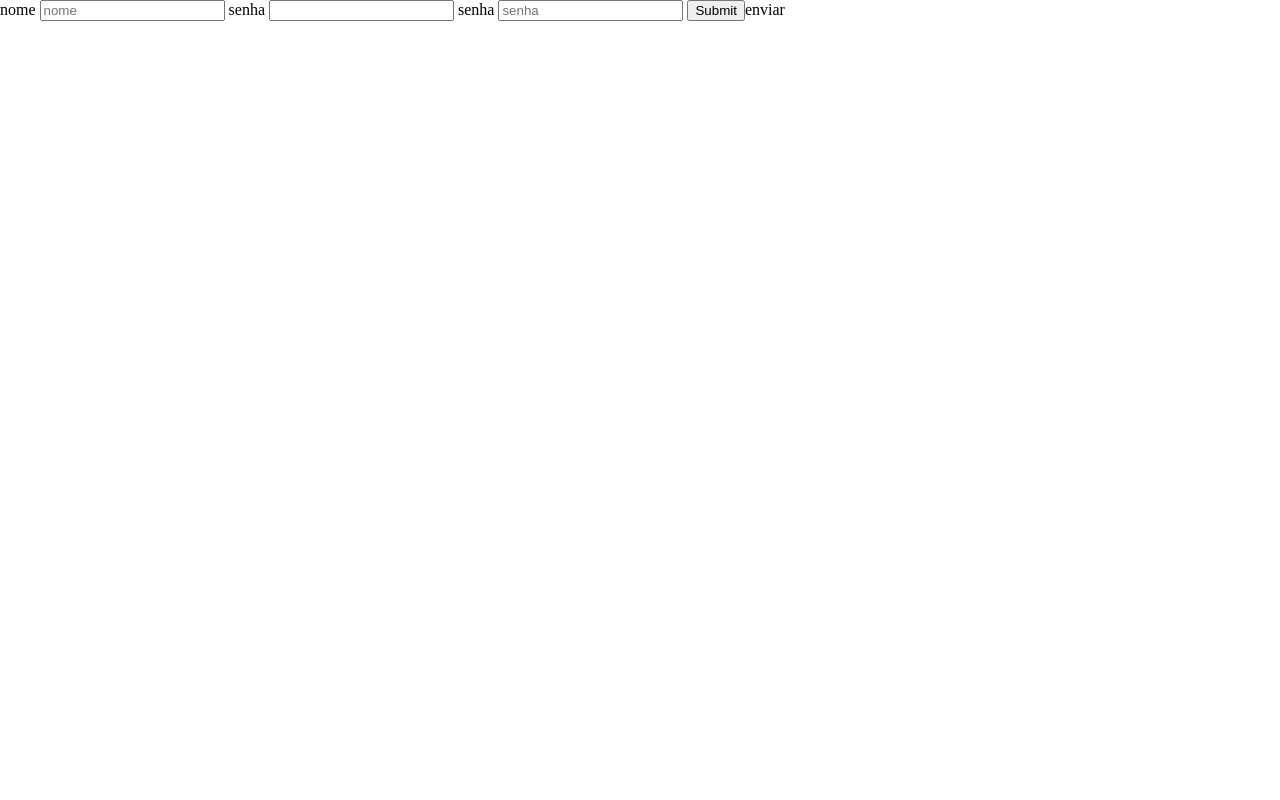
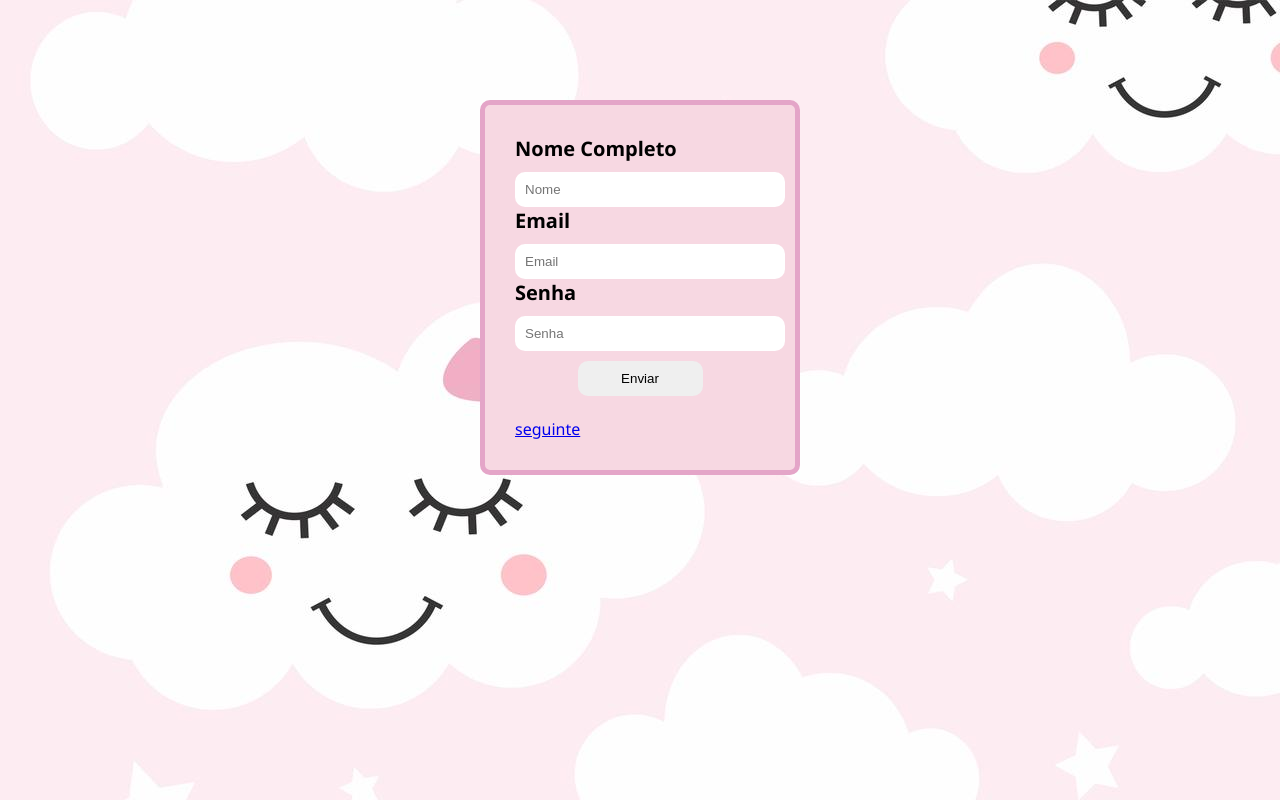
Before and after one commit to nathy20/thyfanni, a plain HTML site: page loja-site/formulario.html in a window 1280 px wide. Drawn offline with Linux system fonts and the light colour scheme.

Commit message:
aula dia 12

```diff
--- a/loja-site/formulario.html
+++ b/loja-site/formulario.html
@@ -5,25 +5,35 @@
     <meta charset="UTF-8">
     <meta http-equiv="X-UA-Compatible" content="IE=edge">
     <meta name="viewport" content="width=device-width, initial-scale=1.0">
-    <link rel="stylesheet" href="style.css">
+    <link rel="stylesheet" href="novo.style.css">
     <title>Document</title>
 
 </head>
 <body>
 
+
+
+
 <form action="" method="post">
 
-    <label for="nome">nome </label>
-    <input type="text"  placeholder="nome">
+    <label for="nome">Nome Completo </label>
+    <input type="text"  placeholder="Nome"> <br>
 
-    <label for="nome"> senha</label>
-    <input type="email" name="" id="">
+    <label for="nome"> Email</label>
+    <input type="email" placeholder="Email" id=""><br>
 
-    <label for="passoword"> senha </label>
-    <input type="text"  placeholder="senha">
+    <label for="passoword"> Senha </label>
+    <input type="text"  placeholder="Senha"><br>
 
 
-    <input type="submit">enviar </input>
+    <button  type="submit" >  Enviar </button> <br>
+
+    <div>
+        <a href="index.html">seguinte </a>
+
+    </div>
+
+
 
 
 
--- /dev/null
+++ b/loja-site/novo.style.css
@@ -0,0 +1,49 @@
+body{
+     margin: 0;
+    padding:0;
+    background-color:  mistyrose;
+    font-family:'Segoe UI', Tahoma, Geneva, Verdana, sans-serifS;
+    background-image: url( /sonho.jpg)
+
+
+}
+form{
+
+    background-color:   rgb(247, 216, 226);
+    width: 250px;
+    margin: auto;
+    padding: 30px;
+    border:5px rgb(228, 165, 200)  solid;
+    margin-top: 100px;
+    border-radius: 10px;
+
+
+
+
+
+}
+
+input{
+    border: 0;
+    border-radius: 10px;
+    padding: 10px;
+    font-family: sans-serif;
+    width: 100%;
+
+}
+label{
+    display: block;
+    color: black;
+    font-size: 20px;
+    font-weight: bold;
+    margin-bottom: 10px;
+}
+button{
+    display: block;
+    border: 0;
+    padding: 10px;
+    width: 50%;
+    margin:auto ;
+    margin-top: 10px;
+    border-radius: 10px;
+}
--- a/loja-site/style.css
+++ b/loja-site/style.css
@@ -49,6 +49,7 @@ a{
     width: 20vw;
     margin:auto ;
     text-align-last: center;
+
 }
 .produtos3{background-color: white;
     height:60vh ;
@@ -56,10 +57,15 @@ a{
     margin:auto ;
     text-align-last: center;
 
+
 }
 .produtos4{background-color: white;
     height:60vh ;
     width: 20vw;
      margin:auto ;
      text-align-last: center;
+
 }
+.button{
+    bottom: 0;
+}
```
Also changed, not shown: loja-site/index.html (+10 -7 lines), loja-site/bolado.jpg (added), loja-site/daminha.jpg (added), loja-site/papel geometrico.jpg (added), loja-site/papel-de-parede-adesivo-rose-gold.jpg (added), loja-site/papel_de_parede_floral.jpg (added), loja-site/papelceu.jpg (added), loja-site/sonho.jpg (added), loja-site/triagulo.jpg (added), loja-site/wear-explos-o-infantil-vestido-de-arrasto.jpg (added).
